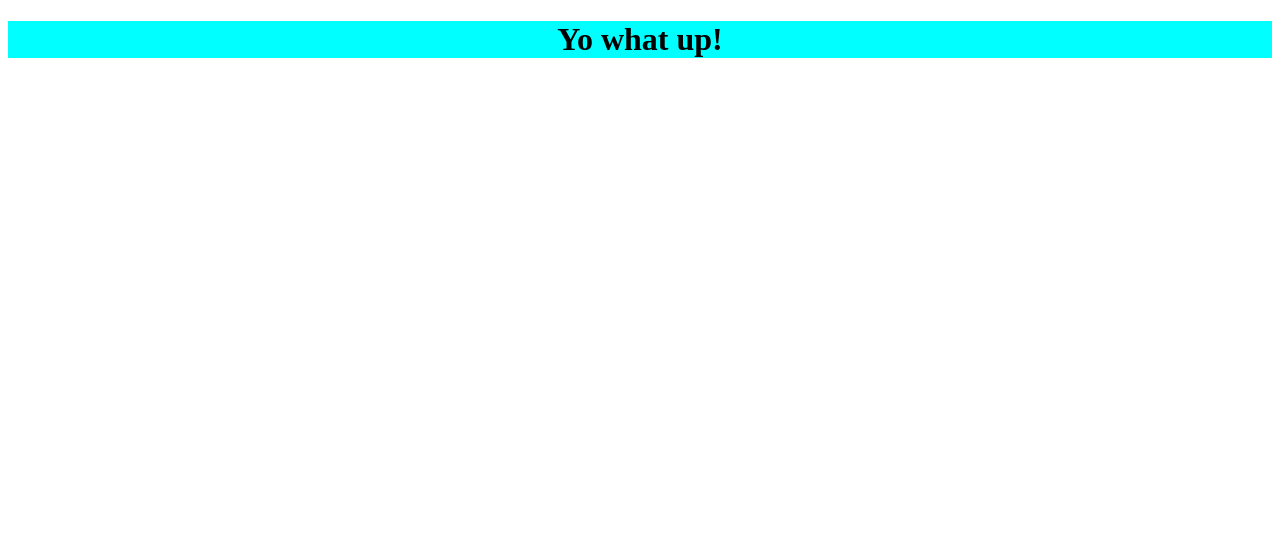
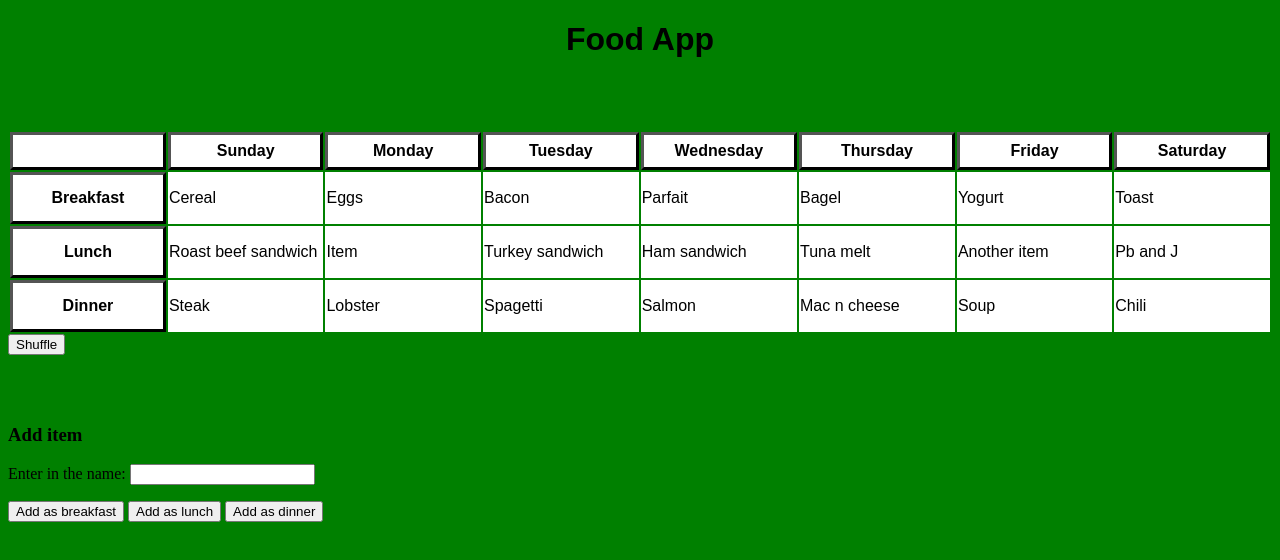
Before and after one commit to lukewhite32/lukewhite32.github.io, a plain HTML site: page index.html in a window 1280 px wide. Drawn offline with Linux system fonts and the light colour scheme.

Commit message:
inital. setup everything.

```diff
--- a/index.html
+++ b/index.html
@@ -5,9 +5,18 @@
         <link rel="stylesheet" href="style.css" />
     </head>
     <body>
+        <h1>Food App</h1>
+        <div class="break"></div>
+        <table id="main-table"></table>
+        <button id="shuffle">Shuffle</button>
+        <div class="break"></div>
+        <h3>Add item</h3>
+        <label>Enter in the name:</label>
+        <input type="text" id="item-text">
+        <p></p>
+        <button id="add-as-breakfast">Add as breakfast</button>
+        <button id="add-as-lunch">Add as lunch</button>
+        <button id="add-as-dinner">Add as dinner</button>
         <script src="main.js"></script>
-        <div id="test">
-            <h1>Yo what up!</h1>
-        </div>
     </body>
 </html>
--- a/main.js
+++ b/main.js
@@ -0,0 +1,89 @@
+var breakfastItems = ['Eggs', 'Bacon', 'Toast', 'Bagel', 'Cereal', 'Parfait', 'Yogurt'];
+var lunchItems = ['Pb and J', 'Tuna melt', 'Turkey sandwich', 'Ham sandwich', 'Roast beef sandwich', 'Item', 'Another item'];
+var dinnerItems = ['Steak', 'Lobster', 'Spagetti', 'Mac n cheese', 'Soup', 'Chili', 'Salmon'];
+
+var sun = [];
+var mon = [];
+var tues = [];
+var wed = [];
+var thurs = [];
+var fri = [];
+var sat = [];
+
+function shuffle(array) {          // thanks stackoverflow
+    /*let currentIndex = array.length,  randomIndex;
+
+    while (currentIndex != 0) {
+        randomIndex = Math.floor(Math.random() * currentIndex);
+        currentIndex--;
+
+        [array[currentIndex], array[randomIndex]] = [
+            array[randomIndex], array[currentIndex]];
+    }*/
+    return array.sort(() => Math.random() - .5);
+}
+
+function shuffleItems() {
+    sun = [];
+    mon = [];
+    tues = [];
+    wed = [];
+    thurs = [];
+    fri = [];
+    sat = [];
+    // generate shuffled array and distribute it
+    let b = shuffle(breakfastItems);
+    sun.push(b[0]);
+    mon.push(b[1]);
+    tues.push(b[2]);
+    wed.push(b[3]);
+    thurs.push(b[4]);
+    fri.push(b[5]);
+    sat.push(b[6]);
+
+    let l = shuffle(lunchItems);
+    sun.push(l[0]);
+    mon.push(l[1]);
+    tues.push(l[2]);
+    wed.push(l[3]);
+    thurs.push(l[4]);
+    fri.push(l[5]);
+    sat.push(l[6]);
+
+    let d = shuffle(dinnerItems);
+    sun.push(d[0]);
+    mon.push(d[1]);
+    tues.push(d[2]);
+    wed.push(d[3]);
+    thurs.push(d[4]);
+    fri.push(d[5]);
+    sat.push(d[6]);
+}
+
+function loadTable() {
+    var item = document.getElementById("main-table");
+    item.innerHTML = "<tr> <th></th> <th>Sunday</th> <th>Monday</th> <th>Tuesday</th> <th>Wednesday</th> <th>Thursday</th> <th>Friday</th> <th>Saturday</th> </tr>";
+
+    item.innerHTML += "<tr> <th>Breakfast</th> <td>" + sun[0] + "</td>" + " <td>" + mon[0] + "</td>" + "<td>" + tues[0] + "</td>" + "<td>" + wed[0] + "</td>" + "<td>" + thurs[0] + "</td>" + "<td>" + fri[0] + "</td>" + "<td>" + sat[0] + "</td>" + "</tr>";
+    item.innerHTML += "<tr> <th>Lunch</th><td>" + sun[1] + "</td>" + " <td>" + mon[1] + "</td>" + "<td>" + tues[1] + "</td>" + "<td>" + wed[1] + "</td>" + "<td>" + thurs[1] + "</td>" + "<td>" + fri[1] + "</td>" + "<td>" + sat[1] + "</td>" + "</tr>";
+    item.innerHTML += "<tr> <th>Dinner</th><td>" + sun[2] + "</td>" + " <td>" + mon[2] + "</td>" + "<td>" + tues[2] + "</td>" + "<td>" + wed[2] + "</td>" + "<td>" + thurs[2] + "</td>" + "<td>" + fri[2] + "</td>" + "<td>" + sat[2] + "</td>" + "</tr>";
+}
+
+document.getElementById("shuffle").onclick = () => {
+    shuffleItems();
+    loadTable()
+};
+document.getElementById("add-as-breakfast").onclick = () => {
+    breakfastItems.push(document.getElementById("item-text").value);
+    document.getElementById("item-text").value = ""
+};
+document.getElementById("add-as-lunch").onclick = () => {
+    lunchItems.push(document.getElementById("item-text").value);
+    document.getElementById("item-text").value = ""
+};
+document.getElementById("add-as-dinner").onclick = () => {
+    dinnerItems.push(document.getElementById("item-text").value);
+    document.getElementById("item-text").value = ""
+};
+shuffleItems();
+loadTable();
--- a/style.css
+++ b/style.css
@@ -1,7 +1,39 @@
 h1 {
     text-align: center;
+    font-family: Arial, Helvetica, sans-serif;
 }
 
-#test {
-    background-color:aqua;
+.break {
+    padding-bottom: 50px;
 }
+
+.table-seperate {
+    padding-right: 30px;
+}
+
+body {
+    background-repeat: no-repeat;
+    background-size: 100%;
+    background-color: green;
+}
+
+th {
+    border: 3px outset black;
+    width: 150px;
+    height: 30px;
+    background-color: white;
+    font-family: Arial, Helvetica, sans-serif;
+}
+
+td {
+    border: 8px border black;
+    width: 150px;
+    height: 50px;
+    background-color: white;
+    font-family: Arial, Helvetica, sans-serif;
+}
+
+table {
+    margin-left: auto;
+    margin-right: auto;
+}
```
Also changed, not shown: foods.txt (added).
